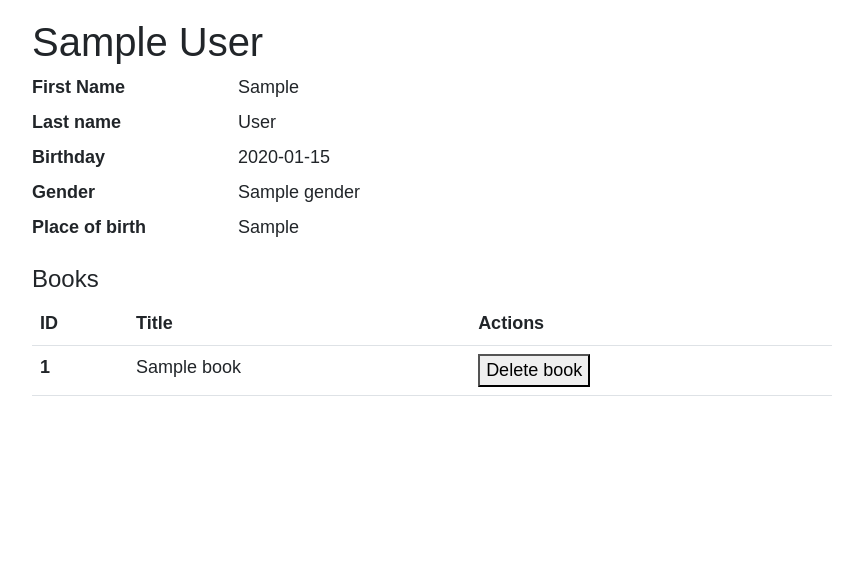
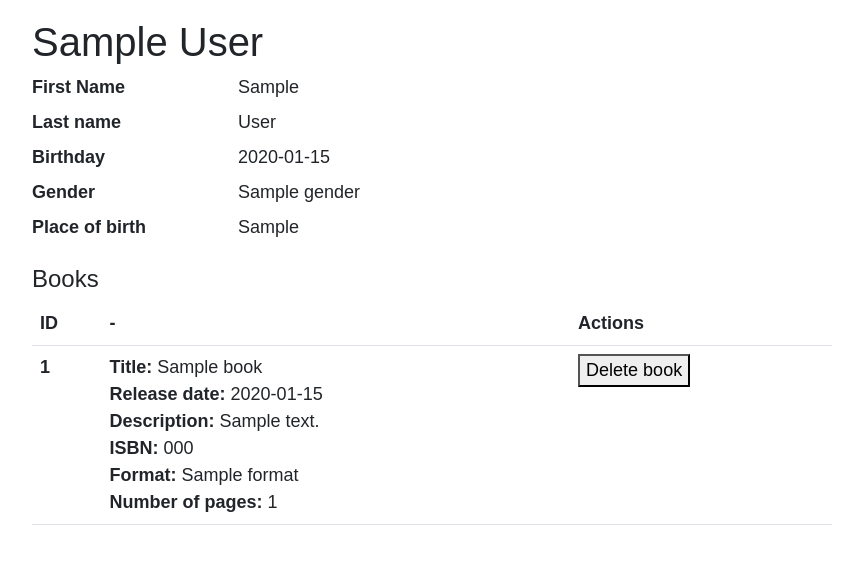
Before and after one commit to tomopongrac/authors-client, a Symfony app: template templates/authors/show.html.twig in a window 1280 px wide. Shown: the top 564 px of the page, without its empty margins (208-1071 px from the left). Run offline with Twig, Linux system fonts and the light colour scheme; the template is opened without the code that fills it: most values are stand-ins (such as "Sample title", 1, 10 or a date in 2020); some libraries are stand-ins or nearby versions.

Commit message:
Add all information for the book

```diff
--- a/templates/authors/show.html.twig
+++ b/templates/authors/show.html.twig
@@ -41,7 +41,7 @@
             <thead>
             <tr>
                 <th scope="col">ID</th>
-                <th scope="col">Title</th>
+                <th scope="col">-</th>
                 <th scope="col">Actions</th>
             </tr>
             </thead>
@@ -49,7 +49,19 @@
             {% for book in author.books %}
                 <tr>
                     <th scope="row">{{ book.id }}</th>
-                    <td>{{ book.title }}</td>
+                    <td>
+                        <strong>Title:</strong> {{ book.title }}
+                        <br />
+                        <strong>Release date:</strong> {{ book.releaseDate|date("Y-m-d") }}
+                        <br />
+                        <strong>Description:</strong> {{ book.description }}
+                        <br />
+                        <strong>ISBN:</strong> {{ book.isbn }}
+                        <br />
+                        <strong>Format:</strong> {{ book.format }}
+                        <br />
+                        <strong>Number of pages:</strong> {{ book.numberOfPages }}
+                    </td>
                     <td>
                         <form action="{{ path('app_books_delete', { id: book.id }) }}" method="post">
                             <input type="hidden" name="_method" value="DELETE" />
```
